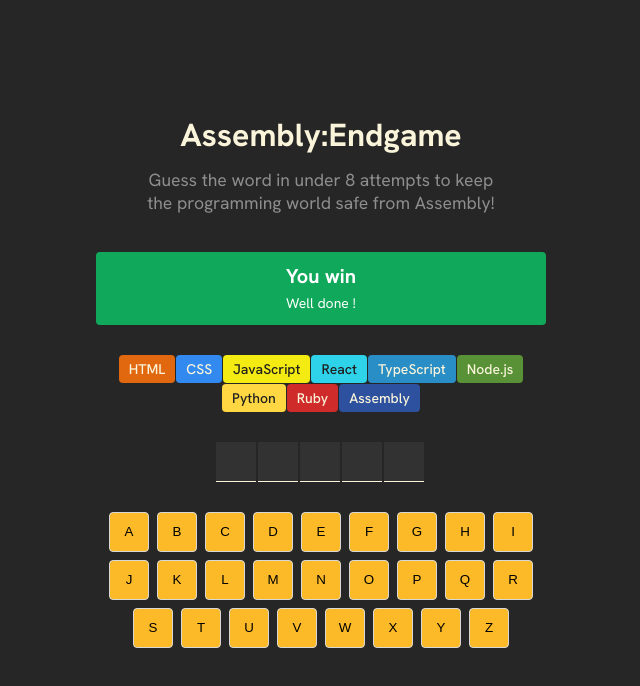
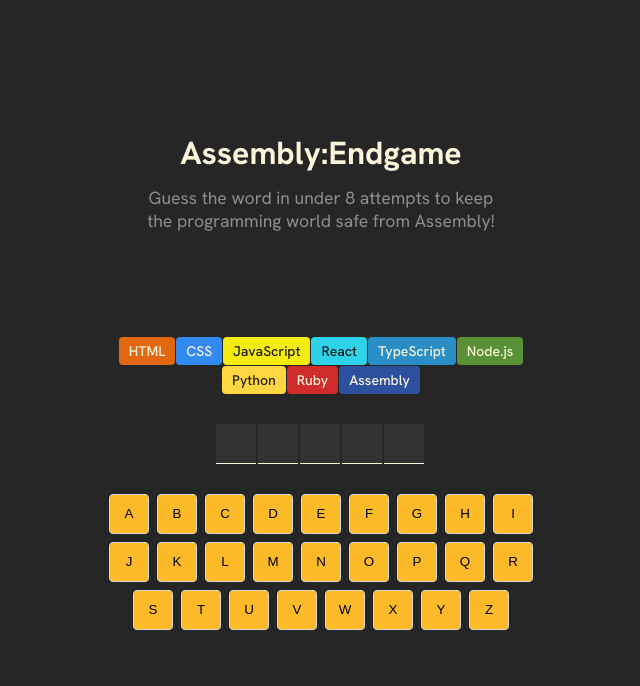
Before and after one commit to Rayan-Taibi/Assembly-Endgame, a React (Vite) app: page / in a window 1280 px wide. Shown: the top 686 px of the page, without its empty margins (319-959 px from the left). Built offline with nearby package versions, Linux system fonts and the light colour scheme.

Commit message:
enhance game status display; implement dynamic status messages for win/loss conditions; update Status component to accept class names for styling

```diff
--- a/src/App.jsx
+++ b/src/App.jsx
@@ -49,10 +49,23 @@
 
   }
 
-  const [status,setStatus]=React.useState({
-    title:"You win",
-    subtitle :"Well done ! "
-  })
+
+
+  const status =
+  ( isGameWon ?
+  {
+     title:"You Won!",
+     subtitle:"Well done!"
+  }
+  : isGameLost ? {
+      title:"You Lost!",
+      subtitle:`The word was ${CurrentWord.toUpperCase()}`
+  }:
+  {
+
+  }
+)
+  const classNamesStatus  = clsx('status', isGameWon && 'won', isGameLost && 'lost')
 
 
 
@@ -62,7 +75,7 @@
   return (
   <>
     <Header />
-    <Status status={status} />
+    <Status status={status} classNamesStatus={classNamesStatus}/>
     <Chips languagesList={languagesList} />
     <WordDisplay letterElements={letterElements} CurrentWord={CurrentWord} guessedLetters={guessedLetters} />
     <Keyboard CurrentWord={CurrentWord}  letterElements={letterElements} guessedLetters={guessedLetters} setGuessedLetters={setGuessedLetters} />
--- a/src/components/Status.jsx
+++ b/src/components/Status.jsx
@@ -2,7 +2,7 @@
 import '../styles/status.css'
 export default function Status(props) {
   return (
-    <div className='status'>
+    <div className={props.classNamesStatus}>
        <h2>{props.status.title}</h2>
        <p>{props.status.subtitle}</p>
     </div>
--- a/src/styles/status.css
+++ b/src/styles/status.css
@@ -1,5 +1,22 @@
+.status{
+    width: 100%;
+    max-width: 400px;
+    margin: 20px auto;
+    padding: 10px;
 
-.status{
+
+
+}
+.lost{
+    text-align: center;
+    padding: 3px 0 3px 0;
+    color: white;
+    background-color: #E63946;
+    border-radius: 4px;
+    line-height: 10px;
+
+}
+.won{
     text-align: center;
     padding: 3px 0 3px 0;
     color: white;
```
